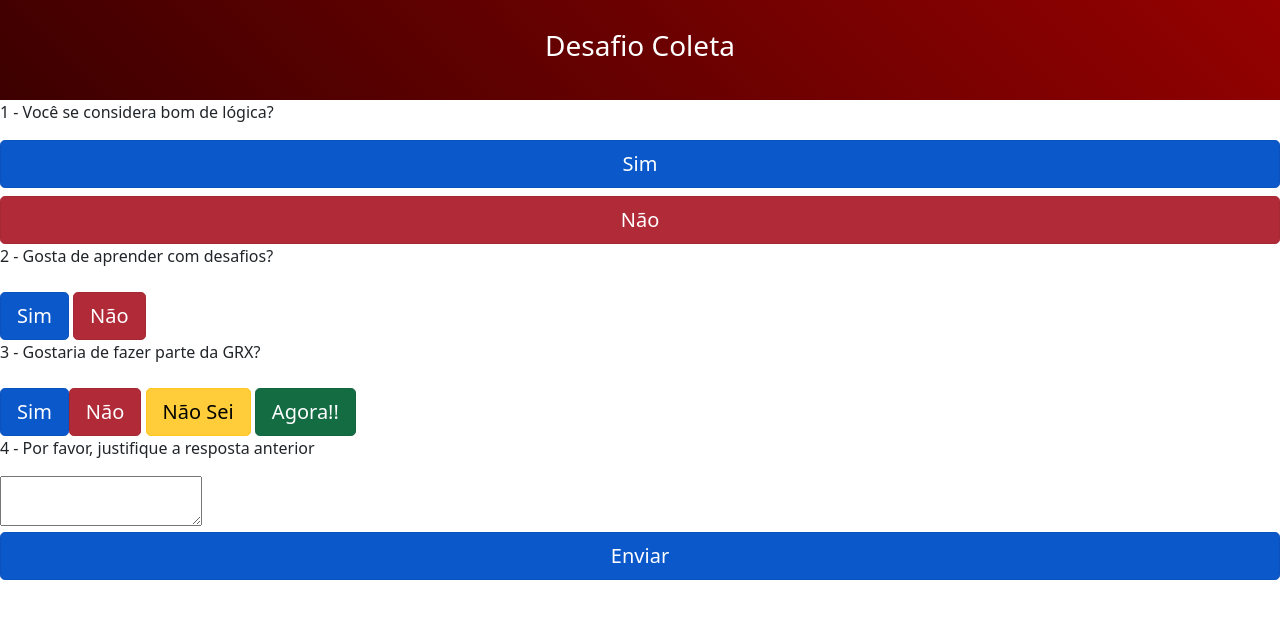
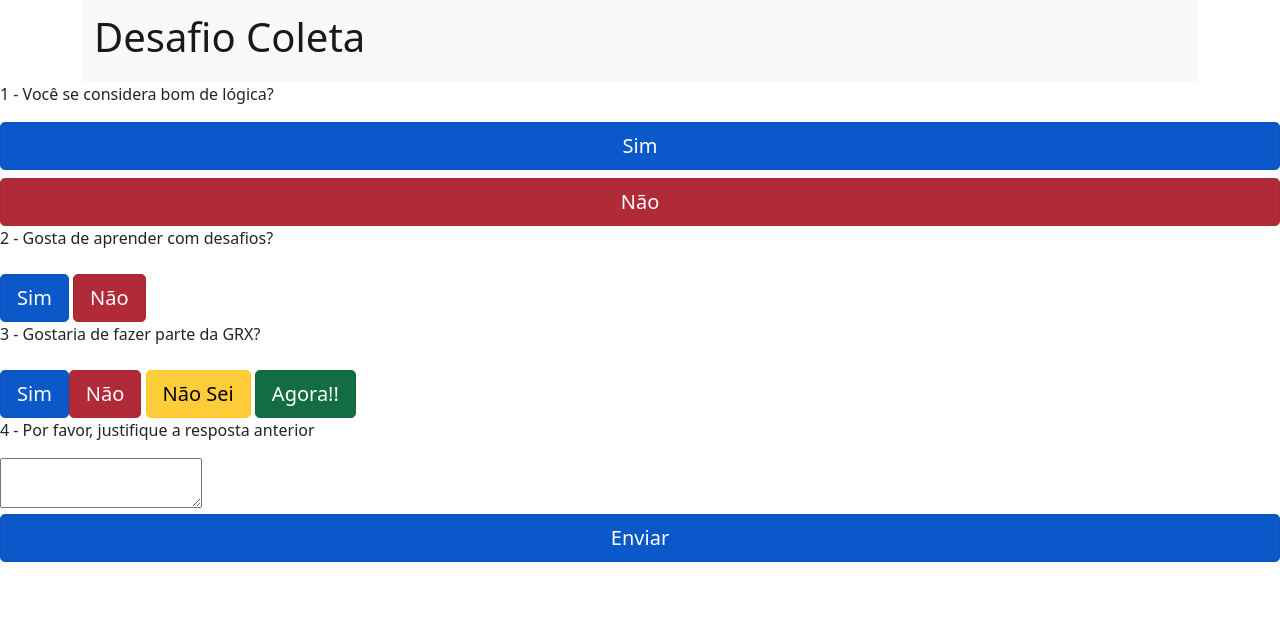
Before and after one commit to edermotasantos/desafio-coleta, a React (Create React App) app in the folder client/: page / in a window 1280 px wide. Shown: the top 618 px of the page. Built offline with nearby package versions, Linux system fonts and the light colour scheme.

Commit message:
style: altera header com bootstrap

```diff
--- a/client/src/components/AddAnswers.jsx
+++ b/client/src/components/AddAnswers.jsx
@@ -221,6 +221,7 @@ function AddAnswers() {
           <div>
               <Card
                 className="g-4"
+                style={{ backgroundColor: 'white-smoke' }}
               >
                 <Card.Body>
                 <Card.Title><h1 className="text-center">Total</h1></Card.Title>
--- a/client/src/components/Header.jsx
+++ b/client/src/components/Header.jsx
@@ -1,9 +1,16 @@
-import './Header.css';
+import Navbar from 'react-bootstrap/Navbar';
+import Container from 'react-bootstrap/Container';
 
 function Header() {
   return (
     <header className="desafio-coleta-header">
-      <h1 className="page-title">Desafio Coleta</h1>
+      <Container>
+        <Navbar expand="lg" variant="light" bg="light">
+          <Container>
+            <Navbar.Brand href="#"><h1>Desafio Coleta</h1></Navbar.Brand>
+          </Container>
+        </Navbar>
+      </Container>
     </header>
   );
 }
```
Also changed, not shown: 1 other file (tests, documents, lock files or other folders).
